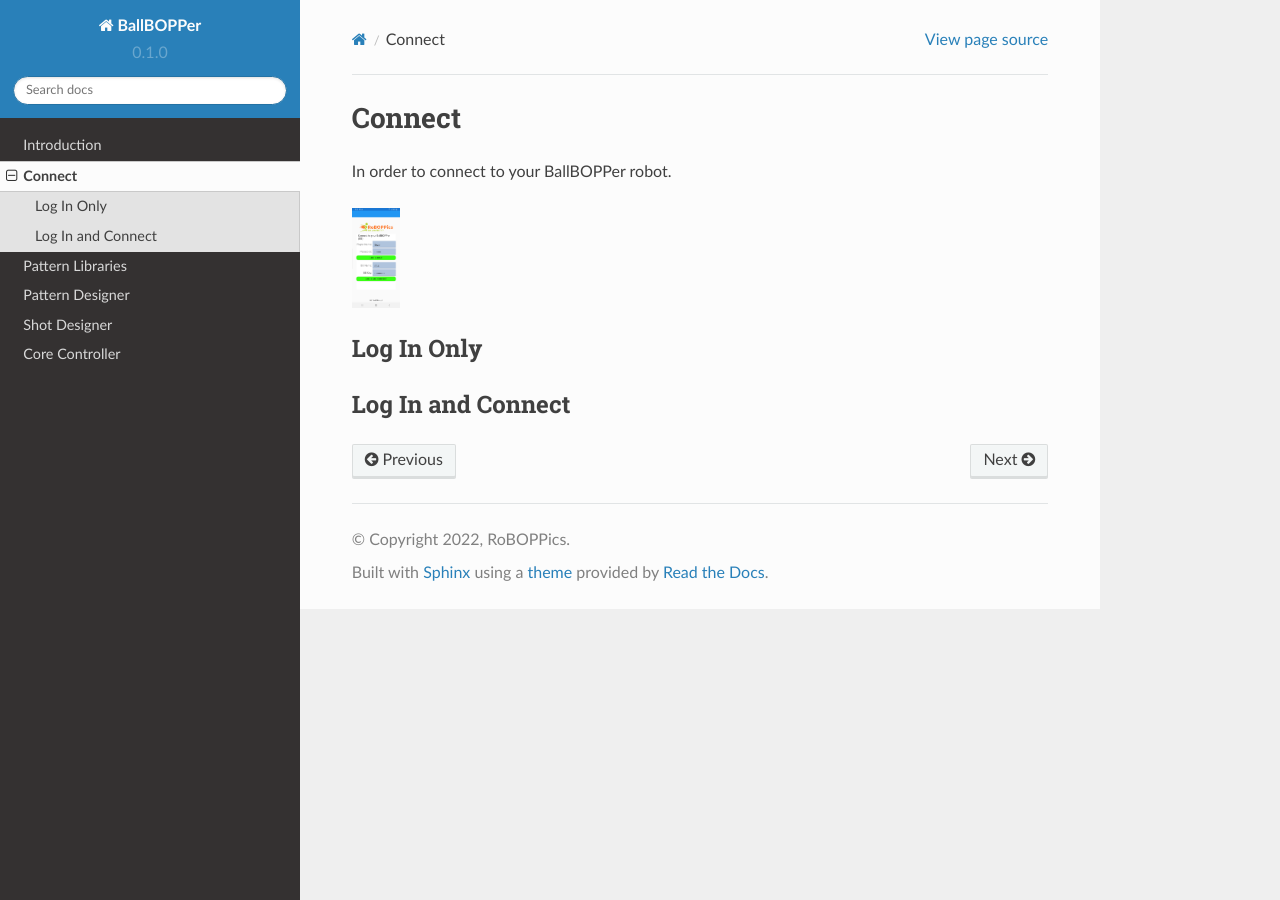
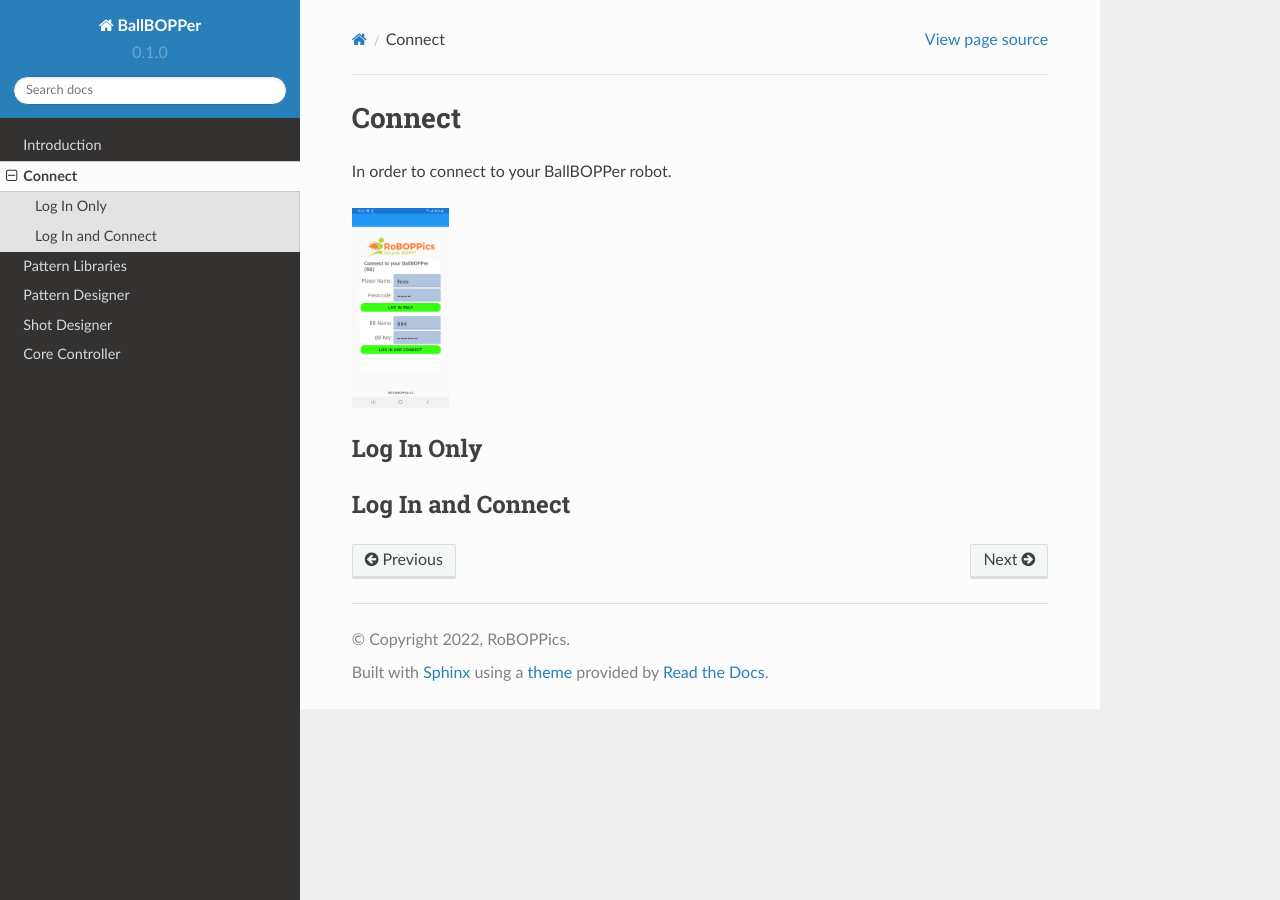
Before and after one commit to mtyeager/BBDocs, a Sphinx documentation site: the page built from docs/source/connect.rst, in a window 1280 px wide. Built offline with Sphinx 7.4.7 and the Read the Docs theme 2.0.0, drawn with Linux system fonts in a browser that asks for light colours.

Commit message:
Update connect.rst

```diff
--- a/docs/source/connect.rst
+++ b/docs/source/connect.rst
@@ -4,7 +4,7 @@
 In order to connect to your BallBOPPer robot.
 
 .. image:: images/Connect500.png
-  :height: 100px
+  :height: 200px
 
 .. loginonly:
 
```
